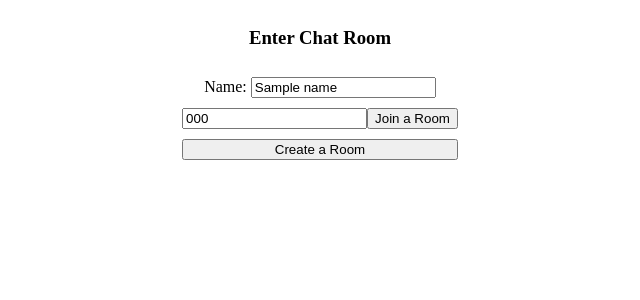
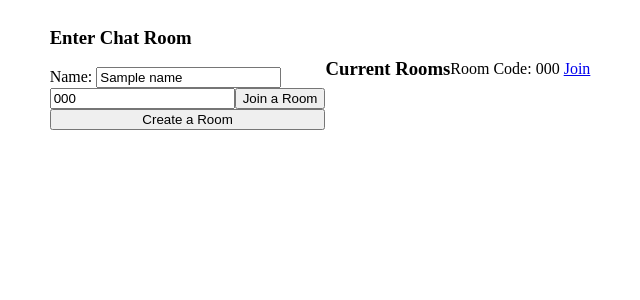
Before and after one commit to BryanM2204/Python-ChatRoom, a Flask app: template templates/home.html in a window 1280 px wide. Shown: the top 300 px of the page, without its empty margins (320-960 px from the left). Run offline with Flask 3, Linux system fonts and the light colour scheme; the template is opened without the code that fills it: most values are stand-ins (such as "Sample title", 1, 10 or a date in 2020); some libraries are stand-ins or nearby versions.

Commit message:
Added functionality to allow public rooms to join

```diff
--- a/main.py
+++ b/main.py
@@ -57,7 +57,11 @@ def home():
         # redirects user to the room after joining/ creating
         return redirect(url_for('room'))
 
-    return render_template('home.html')
+     # Get the list of room codes
+    room_codes = list(rooms.keys())
+
+    # Pass the room codes to the template
+    return render_template('home.html', room_codes=room_codes)
 
 
 @app.route('/room')
--- a/templates/home.html
+++ b/templates/home.html
@@ -1,5 +1,5 @@
 {% extends 'base.html' %} {% block content %}
-<form method="post" class="buttons">
+<form method="post">
     <h3>Enter Chat Room</h3>
     <div>
         <label>Name:</label>
@@ -18,4 +18,15 @@
     {% endif %}
 
 </form>
+
+<h3>Current Rooms</h3>
+<div class="room-list">
+  {% for code in room_codes %}
+    <div class="room-item">
+      <span>Room Code: {{ code }}</span>
+      <a href="{{ url_for('room', code=code) }}">Join</a>
+    </div>
+  {% endfor %}
+</div>
+
 {% endblock %}
```
